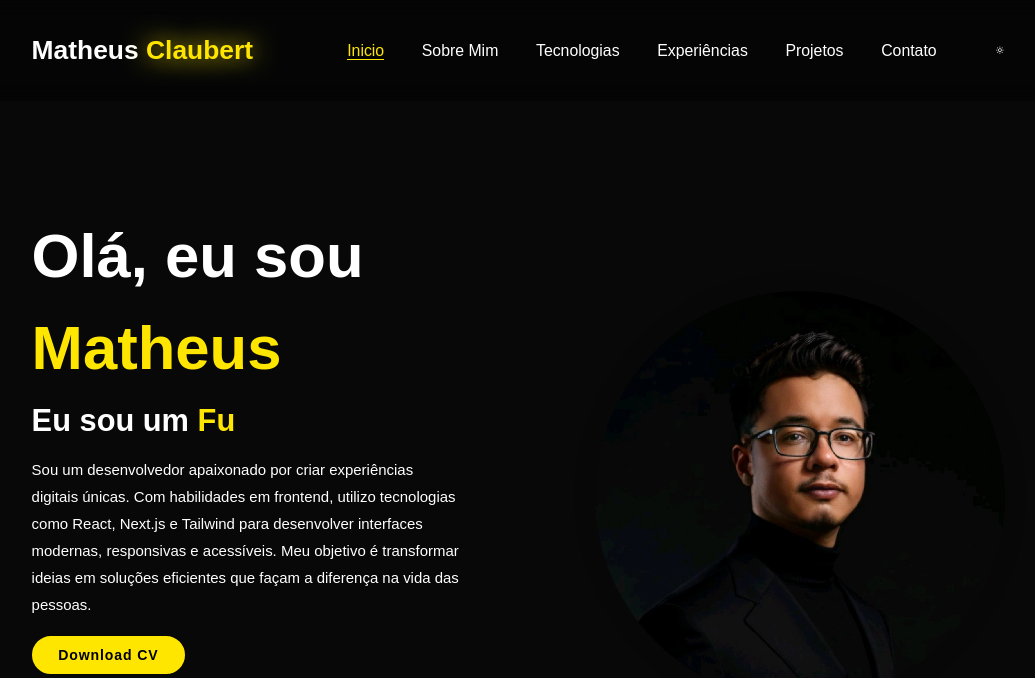
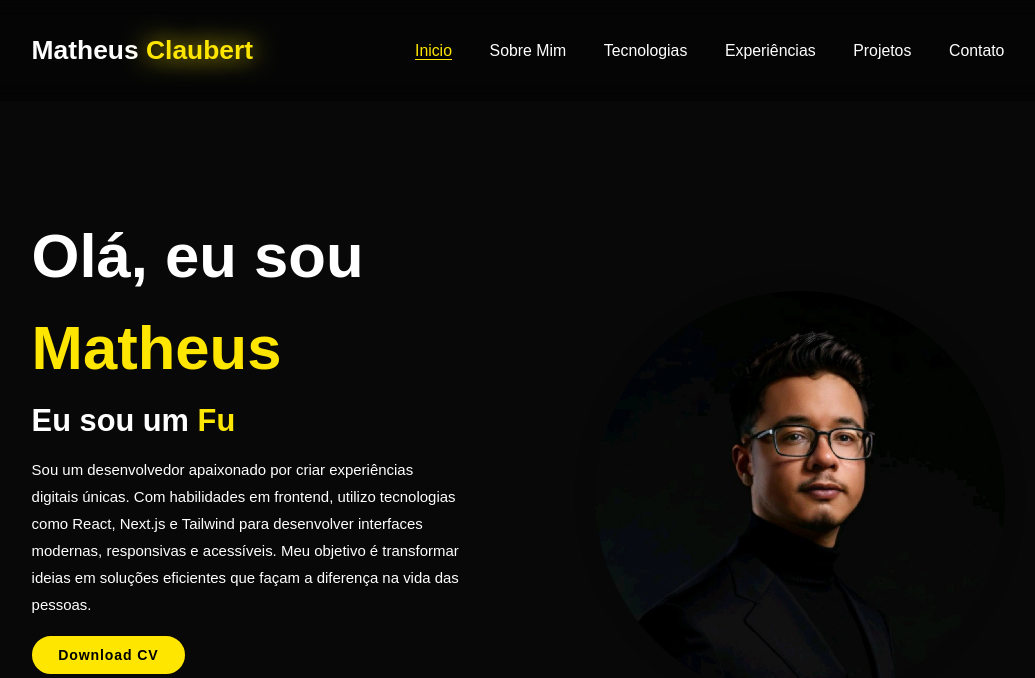
Before and after one commit to MatheusClaubert/dartsiders-portfolio, a plain HTML site: page index.html in a window 1280 px wide. Shown: the top 678 px of the page, without its empty margins (122-1157 px from the left). Drawn offline with nearby package versions, Linux system fonts and the light colour scheme.

Commit message:
refactor: remoção modo claro

```diff
--- a/index.html
+++ b/index.html
@@ -24,11 +24,6 @@
         <a href="#projects">Projetos</a>
         <a href="#contact">Contato</a>
       </nav>
-
-      <div class="theme-toggle">
-        <i class="bx bx-sun" id="light-icon"></i>
-        <i class="bx bx-moon" id="dark-icon" style="display: none;"></i>
-      </div>
     </header>
 
     <section class="home" id="home">
```
